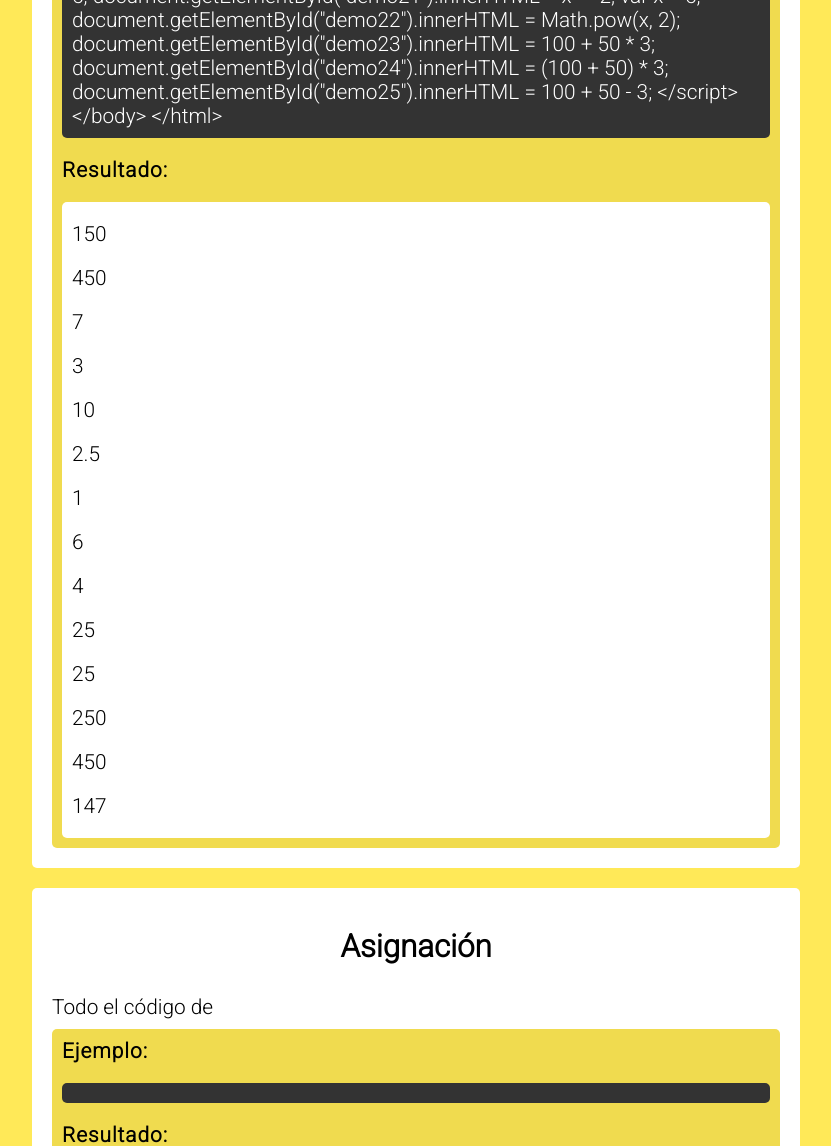
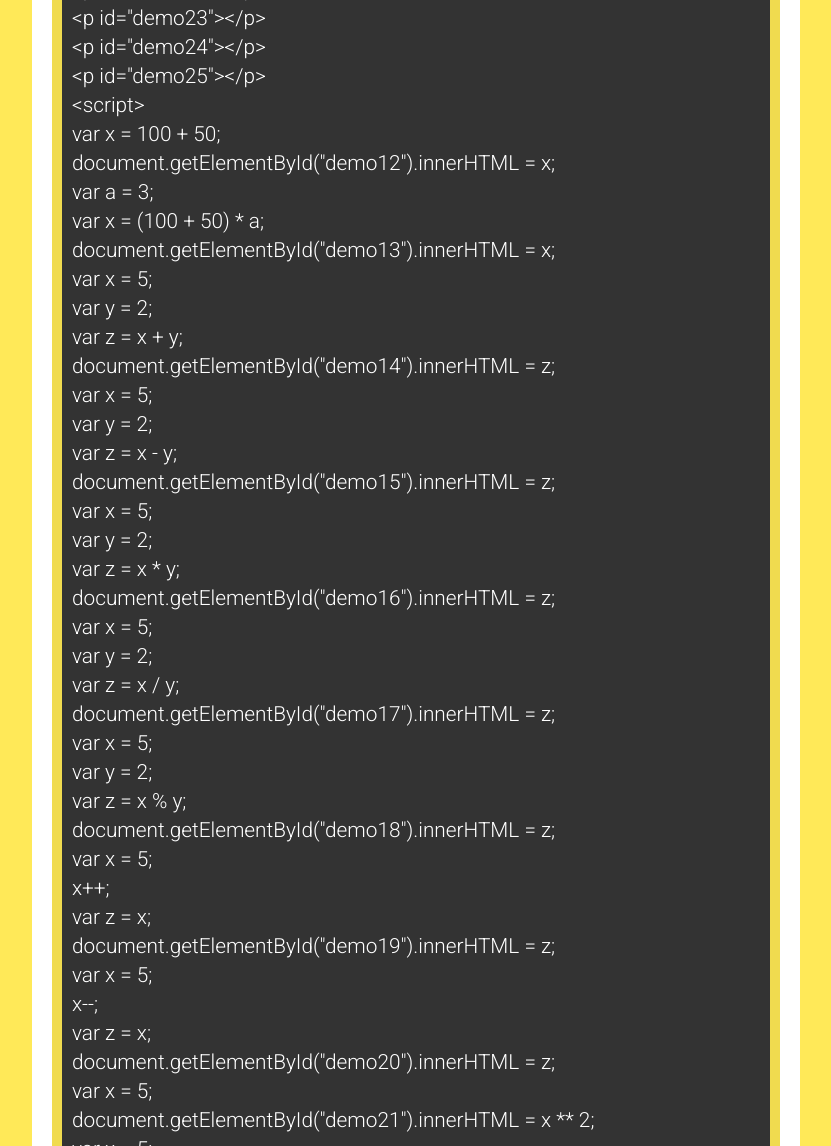
Before and after one commit to davidlondonor/splashtack, a plain HTML site: page javascript.html in a window 1280 px wide. Shown: the part 10854-12000 px from the top of the page, without its empty margins (224-1055 px from the left). Drawn offline with Linux system fonts and the light colour scheme.

Commit message:
javascript aritmetica code

```diff
--- a/javascript.html
+++ b/javascript.html
@@ -502,87 +502,67 @@
             </div>
 
             <div class="code" id="htmlCode">
-                &lt;!DOCTYPE html&gt;
-                &lt;html&gt;
-
-                &lt;body&gt;
-
-                    &lt;p id="demo12"&gt;&lt;/p&gt;
-                    &lt;p id="demo13"&gt;&lt;/p&gt;
-                    &lt;p id="demo14"&gt;&lt;/p&gt;
-                    &lt;p id="demo15"&gt;&lt;/p&gt;
-                    &lt;p id="demo16"&gt;&lt;/p&gt;
-                    &lt;p id="demo17"&gt;&lt;/p&gt;
-                    &lt;p id="demo18"&gt;&lt;/p&gt;
-                    &lt;p id="demo19"&gt;&lt;/p&gt;
-                    &lt;p id="demo20"&gt;&lt;/p&gt;
-                    &lt;p id="demo21"&gt;&lt;/p&gt;
-                    &lt;p id="demo22"&gt;&lt;/p&gt;
-                    &lt;p id="demo23"&gt;&lt;/p&gt;
-                    &lt;p id="demo24"&gt;&lt;/p&gt;
-                    &lt;p id="demo25"&gt;&lt;/p&gt;
-
-                    &lt;script&gt;
-
-                    var x = 100 + 50;
-                    document.getElementById("demo12").innerHTML = x;
-
-                    var a = 3;
-                    var x = (100 + 50) * a;
-                    document.getElementById("demo13").innerHTML = x;
-
-                    var x = 5;
-                    var y = 2;
-                    var z = x + y;
-                    document.getElementById("demo14").innerHTML = z;
-
-                    var x = 5;
-                    var y = 2;
-                    var z = x - y;
-                    document.getElementById("demo15").innerHTML = z;
-
-                    var x = 5;
-                    var y = 2;
-                    var z = x * y;
-                    document.getElementById("demo16").innerHTML = z;
-
-                    var x = 5;
-                    var y = 2;
-                    var z = x / y;
-                    document.getElementById("demo17").innerHTML = z;
-
-                    var x = 5;
-                    var y = 2;
-                    var z = x % y;
-                    document.getElementById("demo18").innerHTML = z;
-
-                    var x = 5;
-                    x++;
-                    var z = x;
-                    document.getElementById("demo19").innerHTML = z;
-
-                    var x = 5;
-                    x--;
-                    var z = x;
-                    document.getElementById("demo20").innerHTML = z;
-
-                    var x = 5;
-                    document.getElementById("demo21").innerHTML = x ** 2;
-
-                    var x = 5;
-                    document.getElementById("demo22").innerHTML = Math.pow(x, 2);
-
-                    document.getElementById("demo23").innerHTML = 100 + 50 * 3;
-
-                    document.getElementById("demo24").innerHTML = (100 + 50) * 3;
-
-                    document.getElementById("demo25").innerHTML = 100 + 50 - 3;
-
-                    &lt;/script&gt;
-
-                &lt;/body&gt;
-
-                &lt;/html&gt;
+                <div class="space">&lt;!DOCTYPE html&gt;</div>
+                <div class="space">&lt;html&gt;</div>
+                <div class="space">&lt;body&gt;</div>
+                <div class="space">&lt;p id="demo12"&gt;&lt;/p&gt;</div>
+                <div class="space">&lt;p id="demo13"&gt;&lt;/p&gt;</div>
+                <div class="space">&lt;p id="demo14"&gt;&lt;/p&gt;</div>
+                <div class="space">&lt;p id="demo15"&gt;&lt;/p&gt;</div>
+                <div class="space">&lt;p id="demo16"&gt;&lt;/p&gt;</div>
+                <div class="space">&lt;p id="demo17"&gt;&lt;/p&gt;</div>
+                <div class="space">&lt;p id="demo18"&gt;&lt;/p&gt;</div>
+                <div class="space">&lt;p id="demo19"&gt;&lt;/p&gt;</div>
+                <div class="space">&lt;p id="demo20"&gt;&lt;/p&gt;</div>
+                <div class="space">&lt;p id="demo21"&gt;&lt;/p&gt;</div>
+                <div class="space">&lt;p id="demo22"&gt;&lt;/p&gt;</div>
+                <div class="space">&lt;p id="demo23"&gt;&lt;/p&gt;</div>
+                <div class="space">&lt;p id="demo24"&gt;&lt;/p&gt;</div>
+                <div class="space">&lt;p id="demo25"&gt;&lt;/p&gt;</div>
+                <div class="space">&lt;script&gt;</div>
+                <div class="space">var x = 100 + 50;</div>
+                <div class="space">document.getElementById("demo12").innerHTML = x;</div>
+                <div class="space">var a = 3;</div>
+                <div class="space">var x = (100 + 50) * a;</div>
+                <div class="space">document.getElementById("demo13").innerHTML = x;</div>
+                <div class="space">var x = 5;</div>
+                <div class="space">var y = 2;</div>
+                <div class="space">var z = x + y;</div>
+                <div class="space">document.getElementById("demo14").innerHTML = z;</div>
+                <div class="space">var x = 5;</div>
+                <div class="space">var y = 2;</div>
+                <div class="space">var z = x - y;</div>
+                <div class="space">document.getElementById("demo15").innerHTML = z;</div>
+                <div class="space">var x = 5;</div>
+                <div class="space">var y = 2;</div>
+                <div class="space">var z = x * y;</div>
+                <div class="space">document.getElementById("demo16").innerHTML = z;</div>
+                <div class="space">var x = 5;</div>
+                <div class="space">var y = 2;</div>
+                <div class="space">var z = x / y;</div>
+                <div class="space">document.getElementById("demo17").innerHTML = z;</div>
+                <div class="space">var x = 5;</div>
+                <div class="space">var y = 2;</div>
+                <div class="space">var z = x % y;</div>
+                <div class="space">document.getElementById("demo18").innerHTML = z;</div>
+                <div class="space">var x = 5;</div>
+                <div class="space">x++;</div>
+                <div class="space">var z = x;</div>
+                <div class="space">document.getElementById("demo19").innerHTML = z;</div>
+                <div class="space">var x = 5;</div>
+                <div class="space">x--;</div>
+                <div class="space">var z = x;</div>
+                <div class="space">document.getElementById("demo20").innerHTML = z;</div>
+                <div class="space">var x = 5;</div>
+                <div class="space">document.getElementById("demo21").innerHTML = x ** 2;</div>
+                <div class="space">var x = 5;</div>
+                <div class="space">document.getElementById("demo22").innerHTML = Math.pow(x, 2);</div>
+                <div class="space">document.getElementById("demo23").innerHTML = 100 + 50 * 3;</div>
+                <div class="space">document.getElementById("demo24").innerHTML = (100 + 50) * 3;</div>
+                <div class="space">document.getElementById("demo25").innerHTML = 100 + 50 - 3;</div>
+                <div class="space">&lt;/script&gt;</div>
+                <div class="space">&lt;/body&gt;</div>
+                <div class="space">&lt;/html&gt;</div>
 
             </div>
 
```
